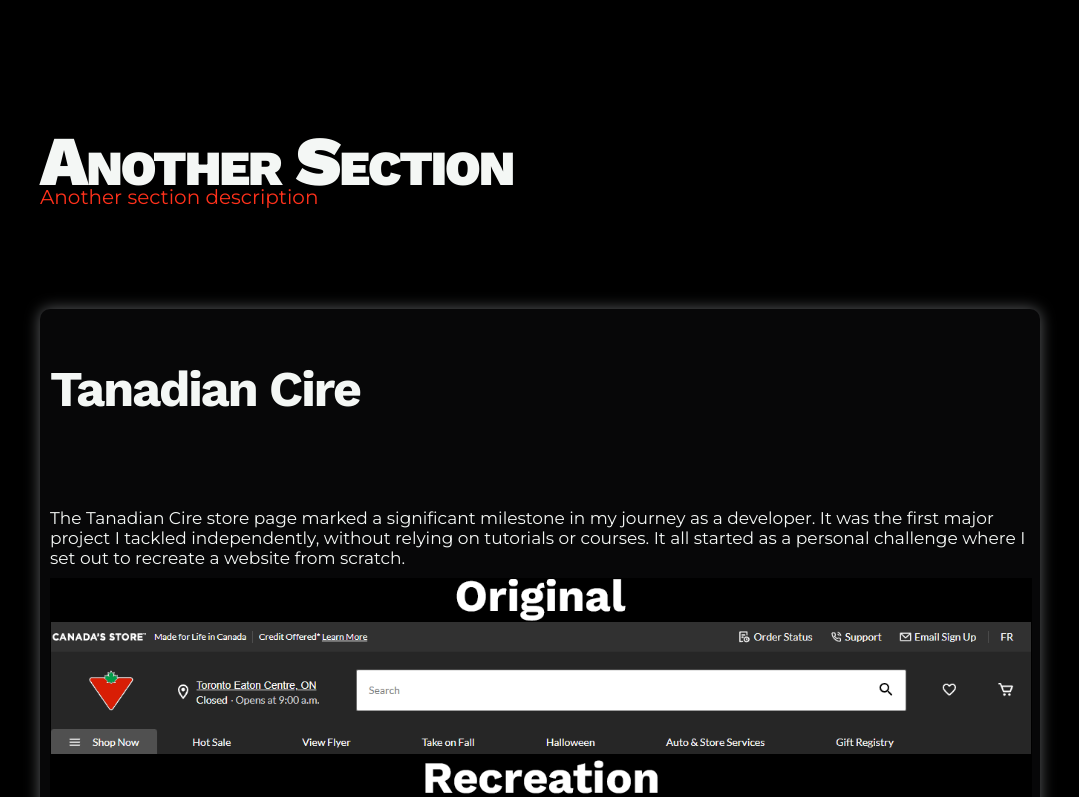
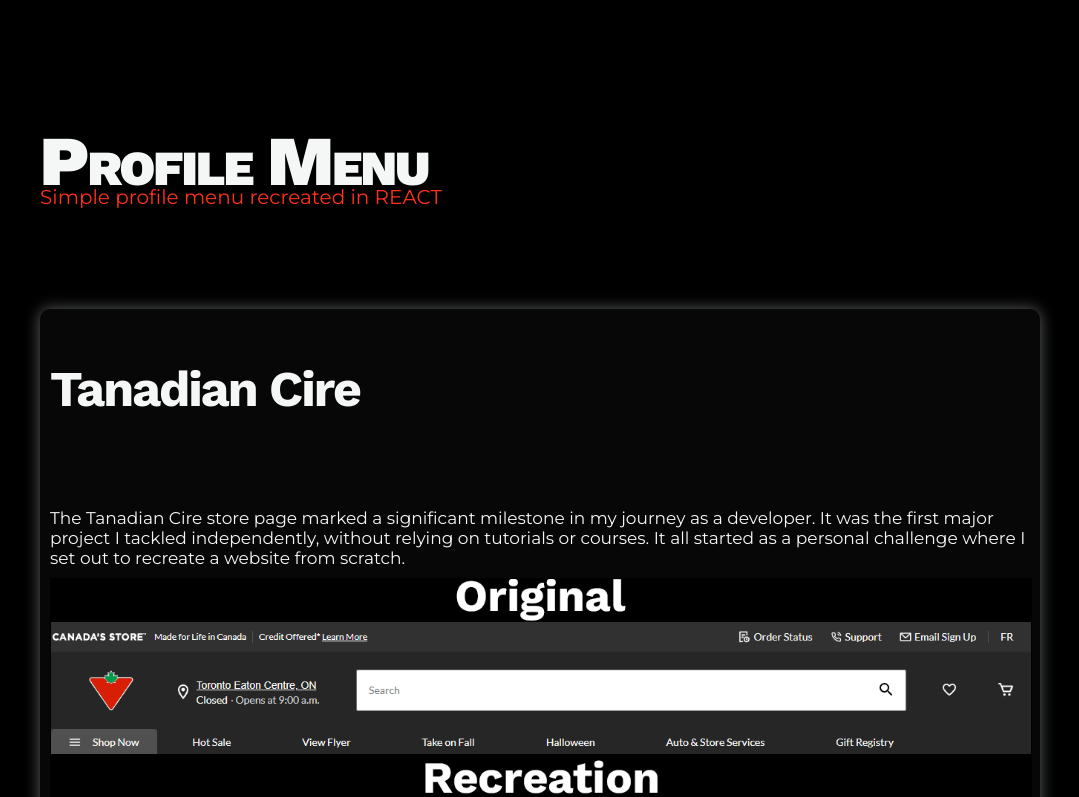
Before and after one commit to leondoes/reactrain, a React (Create React App) app: page /work in a window 1280 px wide. Shown: the part 900-1697 px from the top of the page, without its empty margins (100-1179 px from the left). Built offline with nearby package versions, Linux system fonts and the light colour scheme.

Commit message:
:construction: Added filler text to second card in the work page about the profile nav menu (#59)

```diff
--- a/src/assets/strings.en.js
+++ b/src/assets/strings.en.js
@@ -21,3 +21,14 @@
   `,
   Body4: `Overall, I'm quite pleased with what I've achieved here. Although the code could benefit from some cleanup (there are numerous side notes and other elements that aren't directly related), this personal project provided me with invaluable insights into website development. It has prepared me for what I can anticipate in a professional context, and I would gladly take on similar coding tasks in the future should the opportunity arise.`
 };
+
+export const ProfileNav = {
+  Subtitle: `Profile Navigation Menu`,
+  Body: `Profile navigation in React, the mystical art of turning ancient HTML hieroglyphics into sleek, modern React components, is a journey through the quantum realms of web development. As you embark on this odyssey, you'll find yourself traversing the labyrinthine corridors of the virtual DOM, armed only with your trusty JSX sword and a shield made of state management patterns.
+
+  Picture this: you're riding a virtual hoverboard down the corridors of your old HTML codebase, dodging HTML tables that have mysteriously transformed into nested divs. You come across a cryptic comment that reads, "Beware the spaghetti code." Ignoring the warning, you bravely refactor the tangled mess into a pristine React component, complete with hooks and props that seem to materialize out of thin air.
+
+  But the adventure doesn't stop there. You stumble upon a treasure chest of CSS classes that have been renamed in camelCase, as if the code itself is playing a game of hide and seek. Undeterred, you wield the power of styled-components to tame these unruly styles, bringing order to chaos.
+
+  As you emerge from the depths of your HTML-to-React conversion quest, you realize that profile navigation in React is like a magic incantation that turns dusty old web relics into dynamic, interactive components. It's a journey that requires equal parts skill, patience, and a sprinkle of whimsy to decode the enigmatic dance of tags and props.`
+}
--- a/src/components/Work/index.js
+++ b/src/components/Work/index.js
@@ -1,6 +1,6 @@
 import React from "react";
 import PageLayout from "../../layout/PageLayout";
-import { TanadianCire } from "../../assets/strings.en.js";
+import { TanadianCire, ProfileNav } from "../../assets/strings.en.js";
 import {
   PageContainer,
   Card,
@@ -44,10 +44,10 @@
         Tanadian Cire
       </ScrollToSection>
       <ScrollToSection
-        targetId="test"
-        description="Another section description"
+        targetId="Profile"
+        description="Simple profile menu recreated in REACT"
       >
-        Another Section
+        Profile Menu
       </ScrollToSection>
       {/* ScrollToSection Component */}
 
@@ -87,8 +87,12 @@
             <TopCopy>Return</TopCopy>
           </ScrollToSection>
         </Card>
-        <Card id="test">
-          <Copy>Hello</Copy>
+        <Card id="Profile">
+          <Subtitle>{ProfileNav.Subtitle}</Subtitle>
+          <Copy>{ProfileNav.Body}</Copy>
+          <ScrollToSection targetId="top" description="">
+            <TopCopy>Return</TopCopy>
+          </ScrollToSection>
         </Card>
       </Deck>
     </PageContainer>
```
